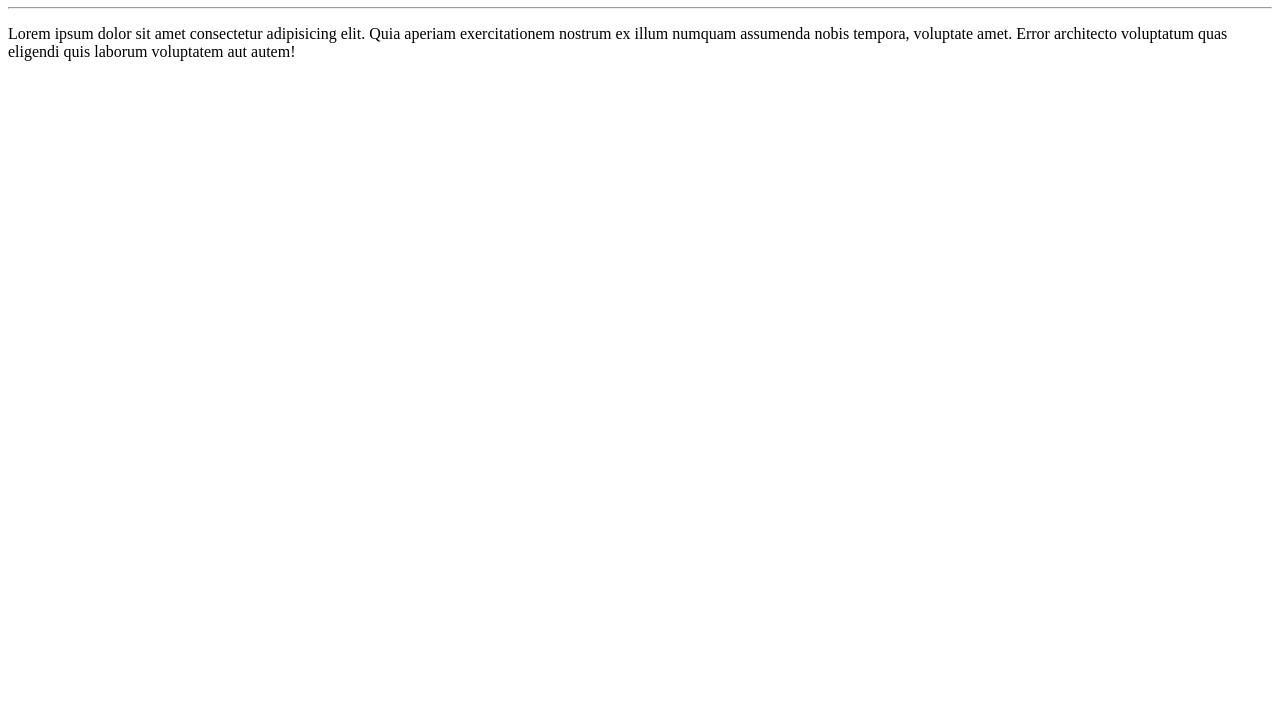
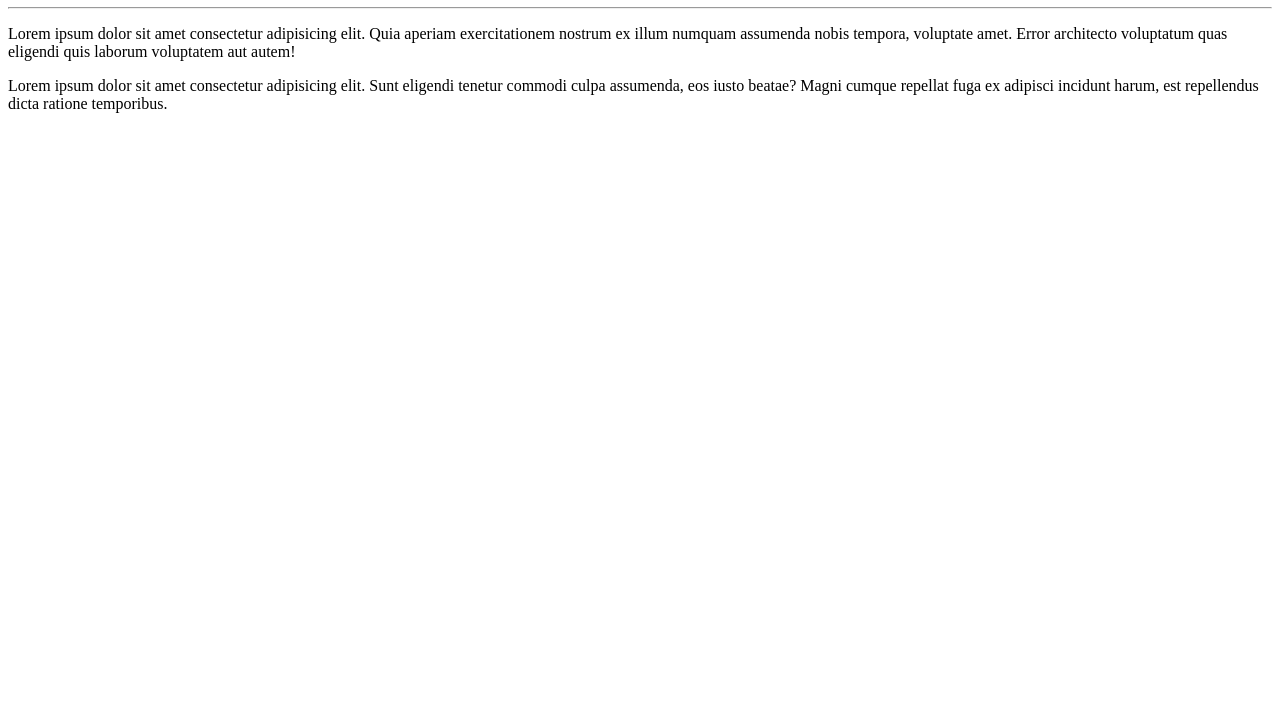
Before and after one commit to Victor56789/Ola-Mundo, a plain HTML site: page site-exemplo/index.html in a window 1280 px wide. Shown: the part 73-800 px from the top of the page. Drawn offline with Linux system fonts and the light colour scheme.

Commit message:
adicionei um parágrafo

```diff
--- a/site-exemplo/index.html
+++ b/site-exemplo/index.html
@@ -9,5 +9,6 @@
     <h1>Olá, Mundo!</h1>
     <hr>
     <p>Lorem ipsum dolor sit amet consectetur adipisicing elit. Quia aperiam exercitationem nostrum ex illum numquam assumenda nobis tempora, voluptate amet. Error architecto voluptatum quas eligendi quis laborum voluptatem aut autem!</p>
+    <p>Lorem ipsum dolor sit amet consectetur adipisicing elit. Sunt eligendi tenetur commodi culpa assumenda, eos iusto beatae? Magni cumque repellat fuga ex adipisci incidunt harum, est repellendus dicta ratione temporibus.</p>
 </body>
 </html>
```
